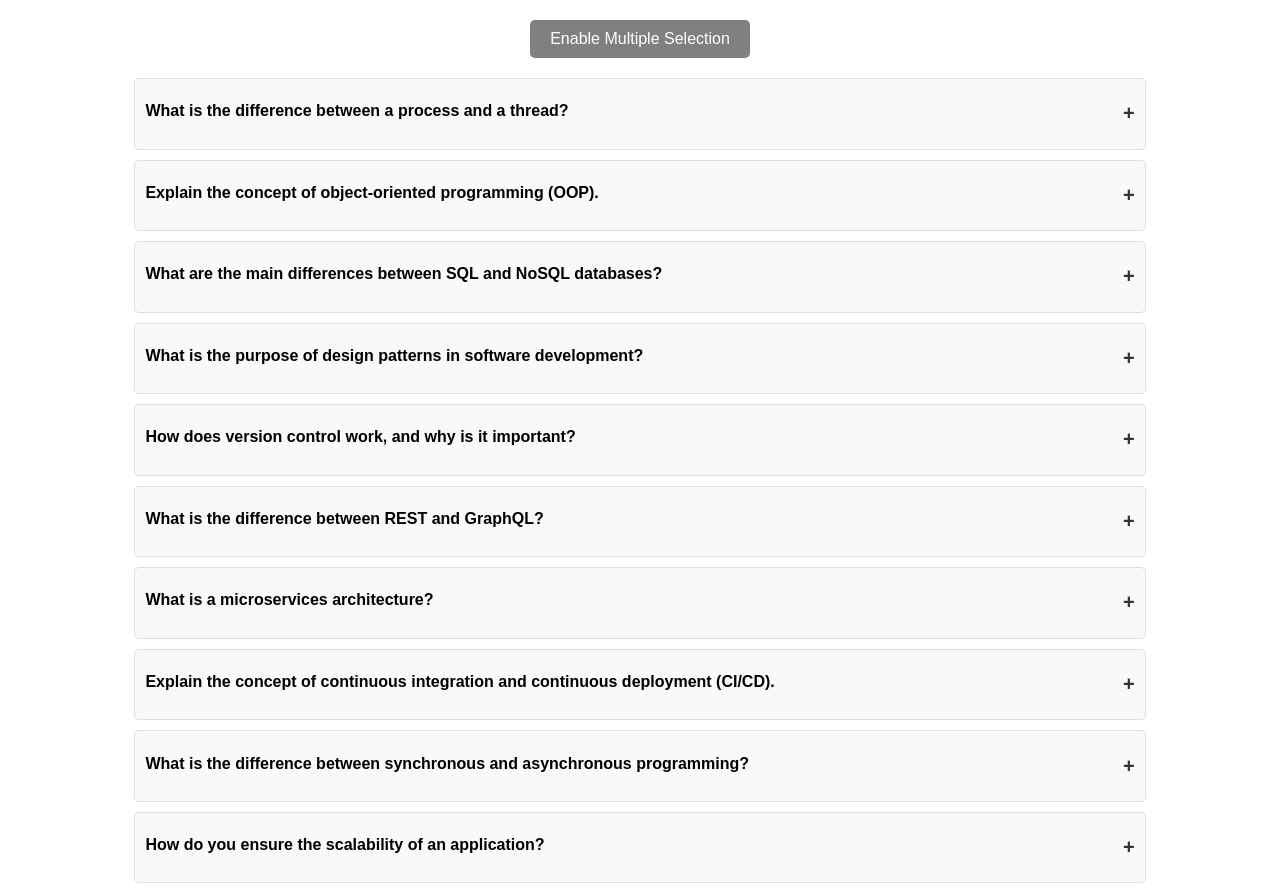
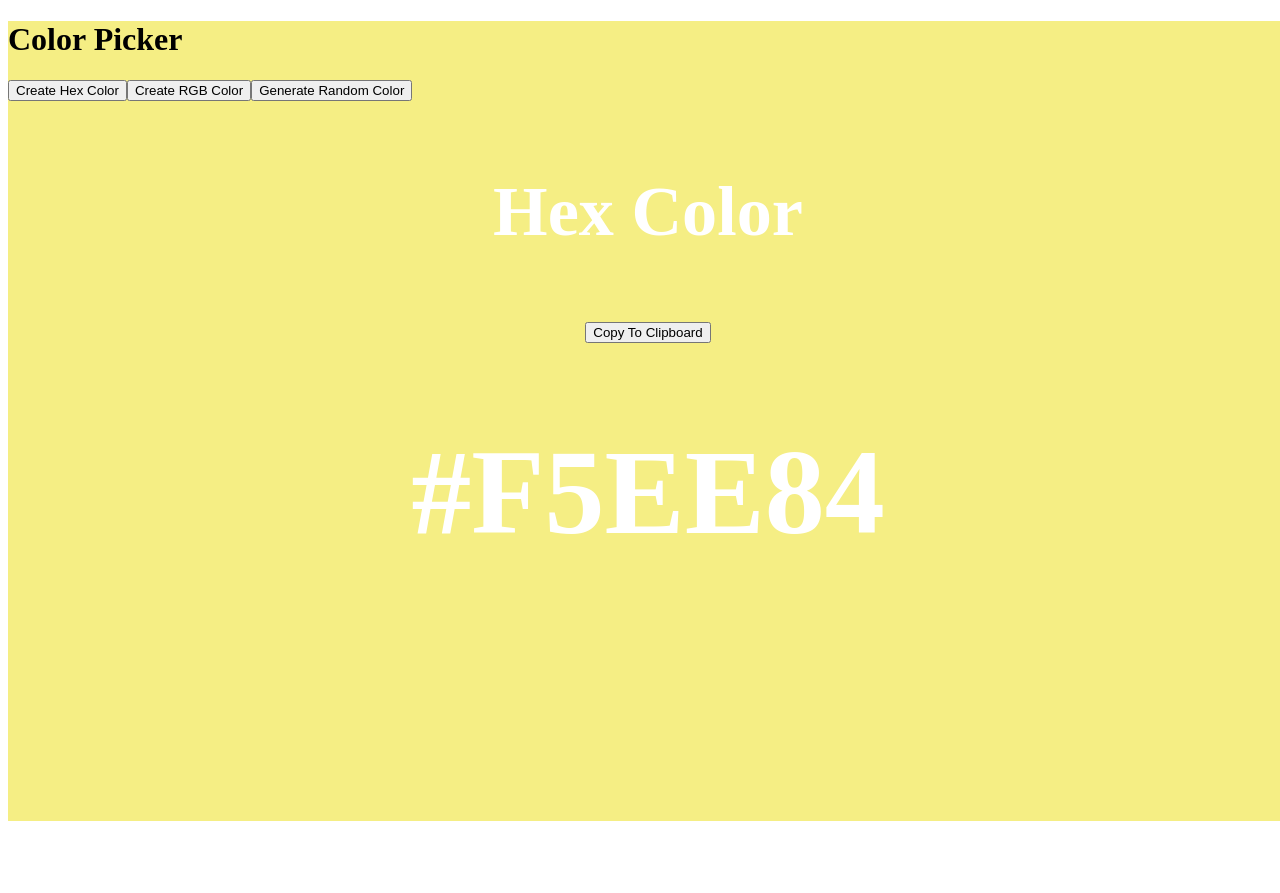
Before and after one commit to nisarthpatel/accordion, a React (Vite) app: page / in a window 1280 px wide. After the commit the page ends 829 px from the top, so only its background shows below. Built offline with nearby package versions, Linux system fonts and the light colour scheme.

Commit message:
create random color picker for hex and rgb colors

```diff
--- /dev/null
+++ b/random-color/Color.jsx
@@ -0,0 +1,65 @@
+import { useEffect, useState } from "react";
+
+export const Color = () => {
+  const [typeOfColor, setTypeOfColor] = useState("hex");
+  const [color, setColor] = useState("#FFFFFF");
+
+  const colorUtility = (length) => {
+    return Math.floor(Math.random() * length);
+  };
+
+  const handleCreateRandomHexColor = () => {
+    const hex = [0, 1, 2, 3, 4, 5, 6, 7, 8, 9, "A", "B", "C", "D", "E", "F"];
+    let hexColor = "#";
+
+    for (let i = 0; i < 6; i++) {
+      hexColor += hex[colorUtility(hex.length)];
+    }
+    setColor(hexColor);
+  };
+
+  const handleCreateRandomRgbColor = () => {
+    const r = colorUtility(256);
+    const g = colorUtility(256);
+    const b = colorUtility(256);
+
+    setColor(`rgb(${r},${g},${b})`);
+  };
+
+  useEffect(() => {
+    if (typeOfColor === "rgb") handleCreateRandomRgbColor();
+    else handleCreateRandomHexColor();
+  }, [typeOfColor]);
+  return (
+    <div style={{ width: "100vw", height: "100vh", backgroundColor: color }}>
+      <h1>Color Picker</h1>
+      <button onClick={() => setTypeOfColor("hex")}>Create Hex Color</button>
+      <button onClick={() => setTypeOfColor("rgb")}>Create RGB Color</button>
+      <button
+        onClick={
+          typeOfColor === "hex"
+            ? handleCreateRandomHexColor
+            : handleCreateRandomRgbColor
+        }
+      >
+        Generate Random Color
+      </button>
+      <div
+        style={{
+          display: "flex",
+          justifyContent: "center",
+          alignItems: "center",
+          color: "white",
+          fontSize: "60px",
+          flexDirection: "column",
+        }}
+      >
+        <h3>{typeOfColor === "hex" ? "Hex Color" : "RGb Color"}</h3>
+        <button onClick={() => navigator.clipboard.writeText(color)}>
+          Copy To Clipboard
+        </button>
+        <h1>{color}</h1>
+      </div>
+    </div>
+  );
+};
--- a/src/App.jsx
+++ b/src/App.jsx
@@ -1,7 +1,13 @@
-import Accordion from "./components/Accordion";
+import { Color } from "../random-color/color";
+import Accordion from "./accordion/Accordion";
 
 function App() {
-  return <Accordion />;
+  return (
+    <>
+      {/* <Accordion />; */}
+      <Color />
+    </>
+  );
 }
 
 export default App;
```
Also changed, not shown: src/accordion/Accordion.jsx (renamed from src/components/Accordion.jsx), src/accordion/data.js (renamed from src/components/data.js), src/accordion/style.css (renamed from src/components/style.css).
